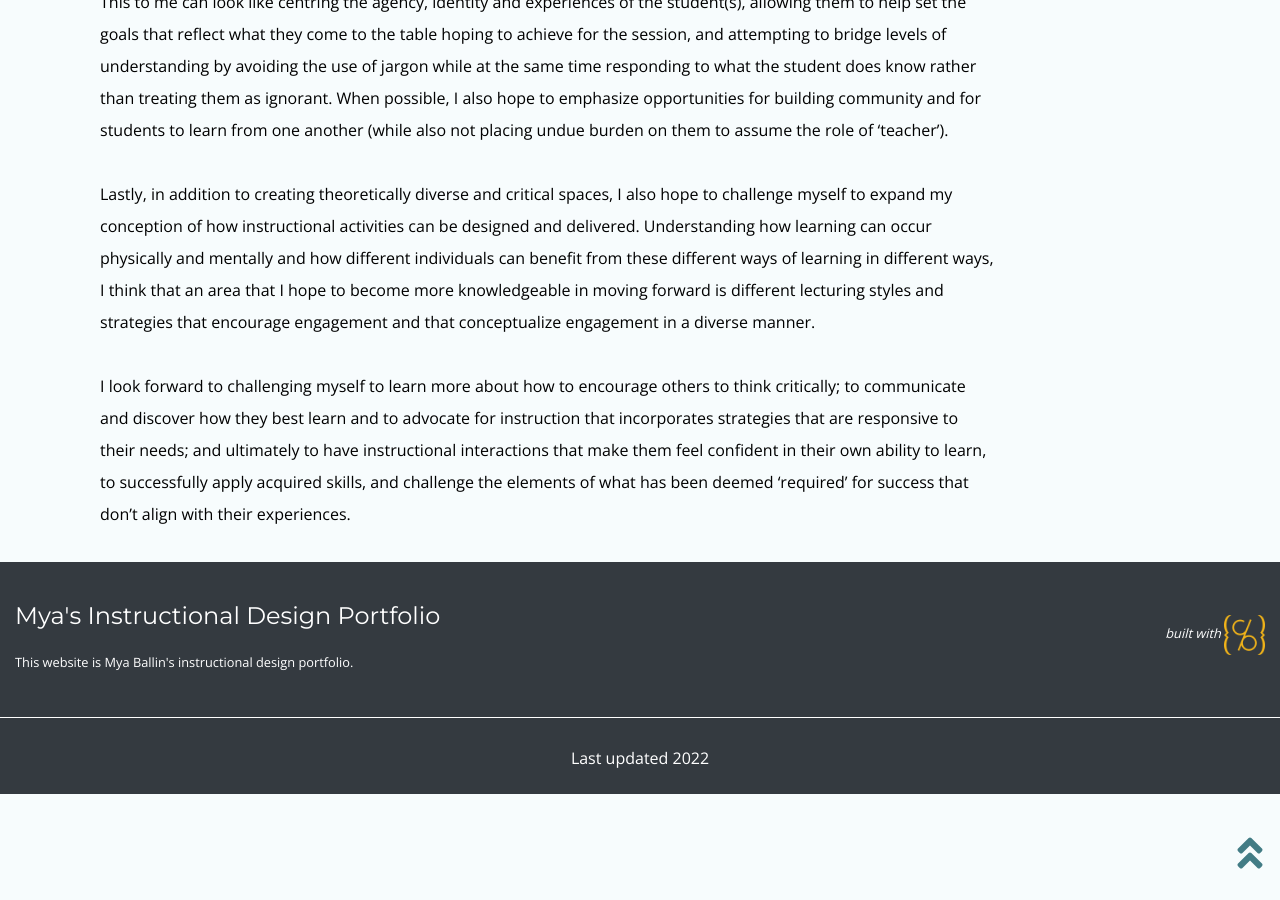
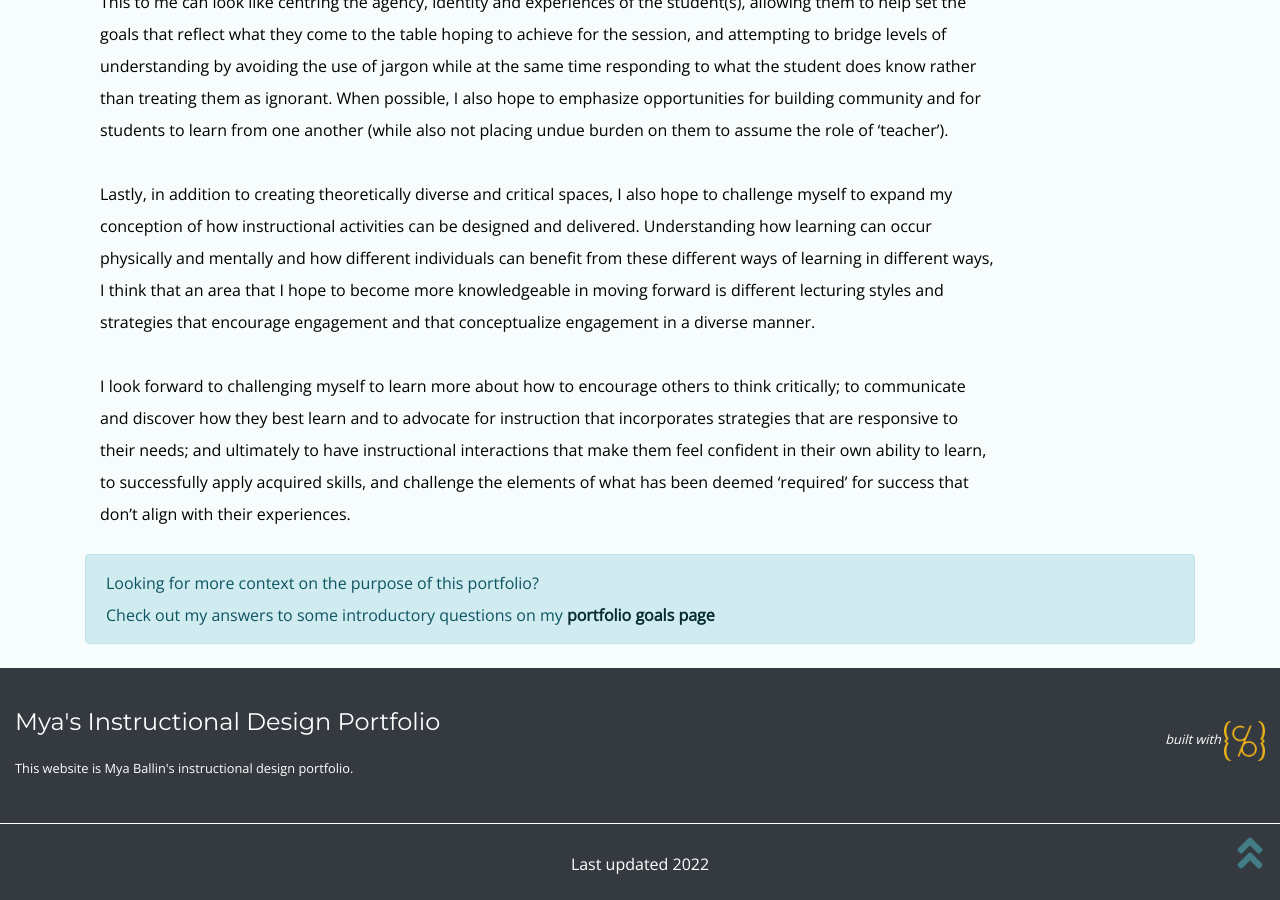
Before and after one commit to mxballin/instructional-design, a Jekyll site: the page built from pages/teachingphilosophy.md, in a window 1280 px wide and 900 px high, scrolled down 3575 px. Built offline with Jekyll 4.4.1, drawn with Linux system fonts in a browser that asks for light colours; some web fonts are replaced.

Commit message:
Update teachingphilosophy.md

```diff
--- a/pages/teachingphilosophy.md
+++ b/pages/teachingphilosophy.md
@@ -84,3 +84,6 @@ Lastly, in addition to creating theoretically diverse and critical spaces, I als
     I look forward to challenging myself to learn more about how to encourage others to think critically; to communicate and discover how they best learn and to advocate for instruction that incorporates strategies that are responsive to their needs; and ultimately to have instructional interactions that make them feel confident in their own ability to learn, to successfully apply acquired skills, and challenge the elements of what has been deemed ‘required’ for success that don’t align with their experiences.
   </p>
  </div>
+  <div class="alert alert-info" role="alert" title="Alert box">
+             Looking for more context on the purpose of this portfolio? <br> Check out my answers to some introductory questions on my <a href="https://instructional-design.mxballin.com/week7.html" class="alert-link">portfolio goals page</a>
+            </div>
```
